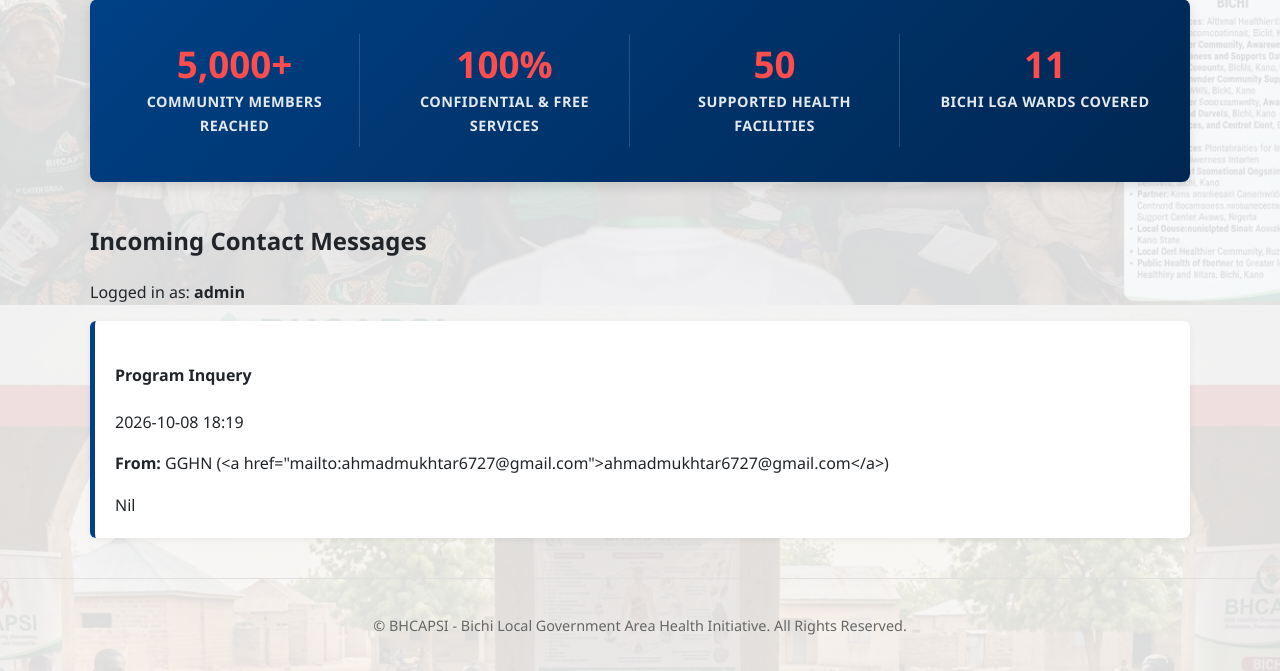
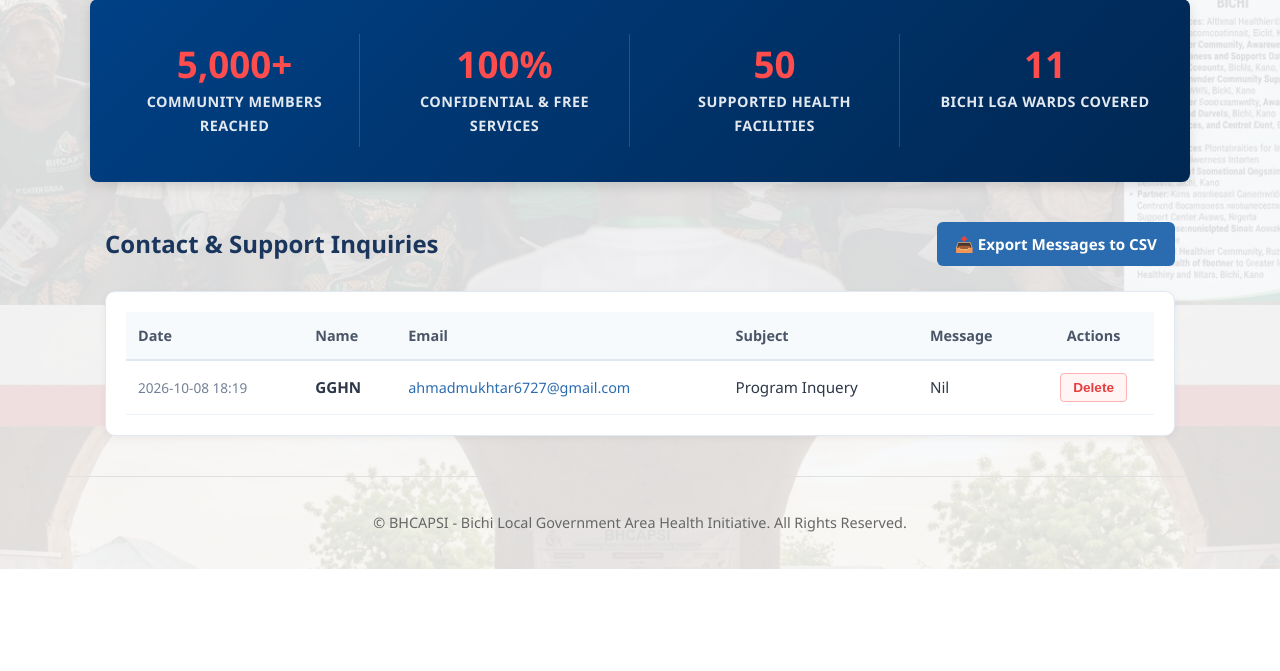
Before and after one commit to ahmadmukhtar6727/Bichi_HCAPSI, a Flask app: page /admin/messages in a window 1280 px wide. Shown: the part 495-1166 px from the top of the page. After the commit the page ends 1064 px from the top, so only its background shows below. Run offline with Flask 3, Linux system fonts and the light colour scheme; a user stored in the database is signed in.

Commit message:
Integrate CSV export button and styled table into admin_messages template

```diff
--- a/templates/admin_messages.html
+++ b/templates/admin_messages.html
@@ -1,29 +1,63 @@
 {% extends "base.html" %}
 
-{% block title %}Admin - Contact Messages{% endblock %}
+{% block title %}Admin - Received Messages{% endblock %}
 
 {% block content %}
-<section class="admin-header">
-    <h1>Incoming Contact Messages</h1>
-    <p>Logged in as: <strong>{{ current_user.username }}</strong></p>
-</section>
+<section class="container" style="max-width: 1100px; margin: 30px auto; padding: 0 15px;">
+
+    <!-- Header & CSV Export Action -->
+    <div style="display: flex; justify-content: space-between; align-items: center; margin-bottom: 25px;">
+        <h2 style="color: #1a365d; margin: 0;">Contact & Support Inquiries</h2>
 
         {% if messages %}
-    <div class="messages-list">
+        <a href="{{ url_for('export_messages_csv') }}" style="background: #2b6cb0; color: #ffffff; font-weight: bold; text-decoration: none; padding: 10px 18px; border-radius: 6px; font-size: 0.95rem; display: inline-flex; align-items: center; gap: 6px;">
+            📥 Export Messages to CSV
+        </a>
+        {% endif %}
+    </div>
+
+    {% if messages %}
+    <div style="background: #ffffff; border: 1px solid #e2e8f0; border-radius: 10px; padding: 20px; box-shadow: 0 2px 8px rgba(0,0,0,0.05);">
+        <div style="overflow-x: auto;">
+            <table style="width: 100%; border-collapse: collapse; text-align: left;">
+                <thead>
+                    <tr style="background-color: #f7fafc; border-bottom: 2px solid #e2e8f0; color: #4a5568; font-size: 0.9rem;">
+                        <th style="padding: 12px;">Date</th>
+                        <th style="padding: 12px;">Name</th>
+                        <th style="padding: 12px;">Email</th>
+                        <th style="padding: 12px;">Subject</th>
+                        <th style="padding: 12px;">Message</th>
+                        <th style="padding: 12px; text-align: center;">Actions</th>
+                    </tr>
+                </thead>
+                <tbody style="color: #2d3748; font-size: 0.95rem;">
                     {% for msg in messages %}
-            <div class="message-card">
-                <div class="message-header">
-                    <h4>{{ msg.subject or "No Subject" }}</h4>
-                    <span class="message-date">{{ msg.created_at.strftime('%Y-%m-%d %H:%M') }}</span>
-                </div>
-                <p><strong>From:</strong> {{ msg.name }} (&lt;a href="mailto:{{ msg.email }}"&gt;{{ msg.email }}&lt;/a&gt;)</p>
-                <div class="message-body">
-                    {{ msg.message }}
+                    <tr style="border-bottom: 1px solid #edf2f7;">
+                        <td style="padding: 12px; white-space: nowrap; font-size: 0.85rem; color: #718096;">
+                            {{ msg.created_at.strftime('%Y-%m-%d %H:%M') }}
+                        </td>
+                        <td style="padding: 12px; font-weight: 600;">{{ msg.name }}</td>
+                        <td style="padding: 12px; font-size: 0.9rem; color: #2b6cb0;">{{ msg.email }}</td>
+                        <td style="padding: 12px; font-weight: 500;">{{ msg.subject }}</td>
+                        <td style="padding: 12px; max-width: 300px; line-height: 1.4;">{{ msg.message }}</td>
+                        <td style="padding: 12px; text-align: center; white-space: nowrap;">
+                            <form action="{{ url_for('delete_message', id=msg.id) }}" method="POST" style="display: inline;" onsubmit="return confirm('Are you sure you want to delete this message?');">
+                                <button type="submit" style="background: #fff5f5; color: #e53e3e; border: 1px solid #feb2b2; padding: 6px 12px; border-radius: 4px; font-weight: bold; cursor: pointer; font-size: 0.85rem;">
+                                    Delete
+                                </button>
+                            </form>
+                        </td>
+                    </tr>
+                    {% endfor %}
+                </tbody>
+            </table>
         </div>
     </div>
-        {% endfor %}
+    {% else %}
+    <div style="background: #ffffff; border: 1px solid #e2e8f0; border-radius: 10px; padding: 40px; text-align: center; color: #718096;">
+        <p style="margin: 0; font-size: 1.1rem;">No messages received yet.</p>
     </div>
-{% else %}
-    <p class="no-data">No contact messages received yet.</p>
     {% endif %}
+
+</section>
 {% endblock %}
```
Lines whose indentation alone changed are shown as unchanged.
